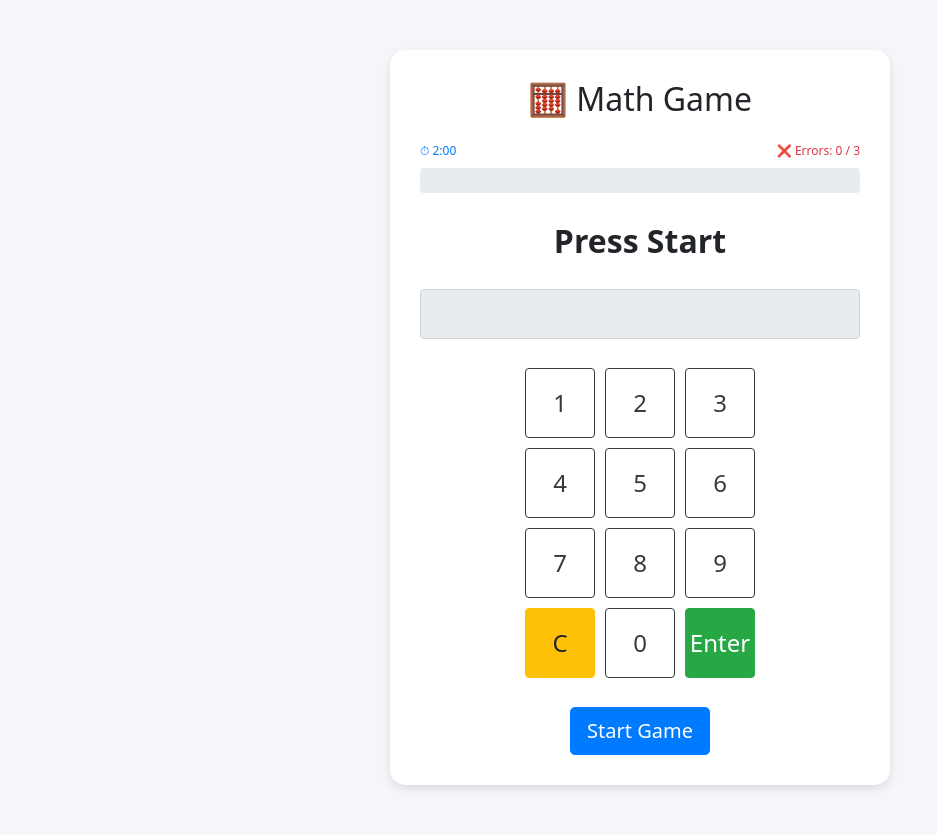
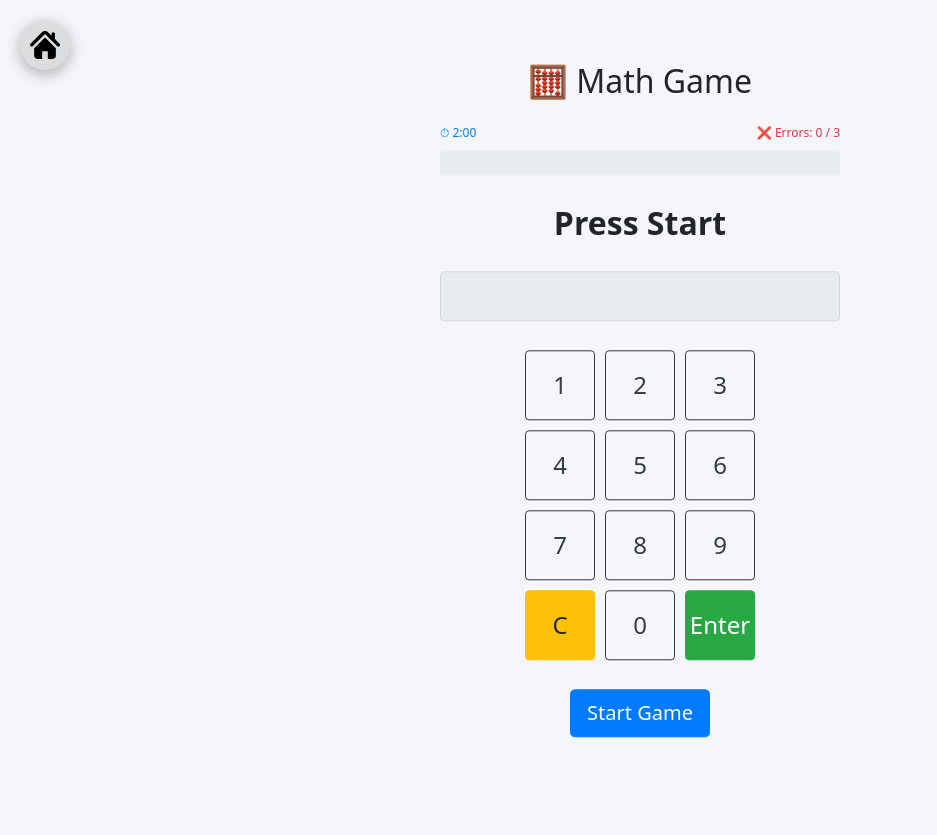
Before and after one commit to phangchunhoe/ecommerce_website, a Flask app: page /math-game in a window 1280 px wide. Shown: the whole page, without its empty margins (0-937 px from the left). After the commit the page ends 738 px from the top, so only its background shows below. Run offline with Flask 3, Linux system fonts and the light colour scheme; a user stored in the database is signed in; some libraries are stand-ins or nearby versions.

Commit message:
added small design changes to the math game website

```diff
--- a/website/static/styles.css
+++ b/website/static/styles.css
@@ -167,14 +167,6 @@ body{
 }
 
 /* CSS for the math game  */
-.game-container {
-    max-width: 500px;
-    margin: 50px auto;
-    background: white;
-    padding: 30px;
-    border-radius: 15px;
-    box-shadow: 0 4px 10px rgba(0,0,0,0.1);
-}
 .question {
     font-size: 2rem;
     font-weight: bold;
@@ -200,6 +192,43 @@ body{
     justify-content: center;
 }
 
+.game-container {
+  position: fixed;         /* 🔹 Locks the game like a fullscreen app */
+  top: 50%;
+  left: 50%;
+  transform: translate(-50%, -50%);
+  width: 90%;
+  max-width: 400px;
+}
+
+/* 🎨 Floating Home Button */
+.home-btn {
+  position: fixed;
+  top: 20px;
+  left: 20px;
+  width: 50px;
+  height: 50px;
+  background: rgba(0, 0, 0, 0.1);
+  backdrop-filter: blur(10px);
+  border-radius: 50%;
+  display: flex;
+  justify-content: center;
+  align-items: center;
+  box-shadow: 0 4px 15px rgba(0,0,0,0.3);
+  transition: transform 0.2s ease, background 0.2s ease;
+  z-index: 1000;
+}
+
+.home-btn:hover {
+  transform: scale(1.1);
+  background: rgba(0, 0, 0, 0.2);
+}
+
+.home-btn img {
+  width: 60%;
+  height: 60%;
+}
+
 @keyframes flashRed {
   0%   { color: red; }
   50%  { color: darkred; }
--- a/website/templates/collect_prize.html
+++ b/website/templates/collect_prize.html
@@ -104,7 +104,7 @@
   }
 </style>
 
-<!-- 🏠 Home Button -->
+<!-- Home Button -->
 <a href="/" class="home-btn">
   <img src="{{ url_for('static', filename='images/home_icon.svg') }}" alt="Home">
 </a>
--- a/website/templates/math_game.html
+++ b/website/templates/math_game.html
@@ -7,6 +7,10 @@
     background: #f4f6f9;
   }
 </style>
+
+<a href="/" class="home-btn">
+  <img src="{{ url_for('static', filename='images/home_icon.svg') }}" alt="Home">
+</a>
 
 <div class="game-container text-center">
   <h2 class="mb-4">🧮 Math Game</h2>
```
